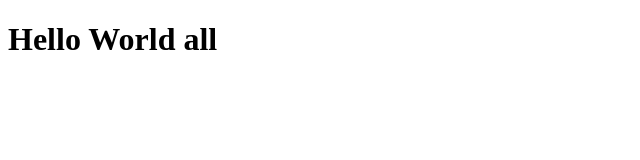
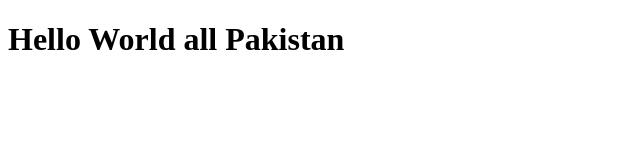
Before and after one commit to Amirkhaokhar/KamKaj, a plain HTML site: page index.html in a window 1280 px wide. Shown: the whole page, without its empty margins (0-640 px from the left). Drawn offline with Linux system fonts and the light colour scheme.

Commit message:
Updated index.html

```diff
--- a/index.html
+++ b/index.html
@@ -6,6 +6,6 @@
     <title>KamKaj</title>
 </head>
 <body>
-     <h1>Hello World all</h1>
+     <h1>Hello World all Pakistan</h1>
 </body>
 </html>
```
